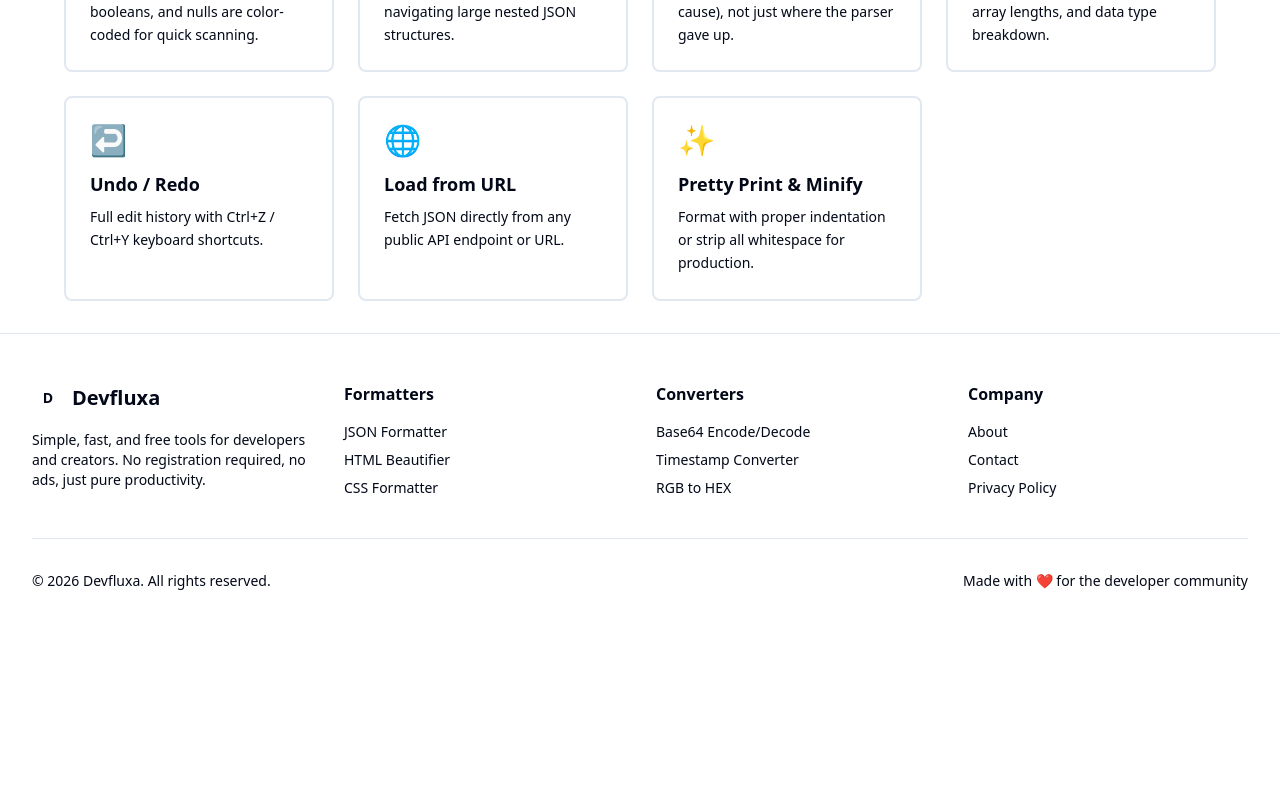
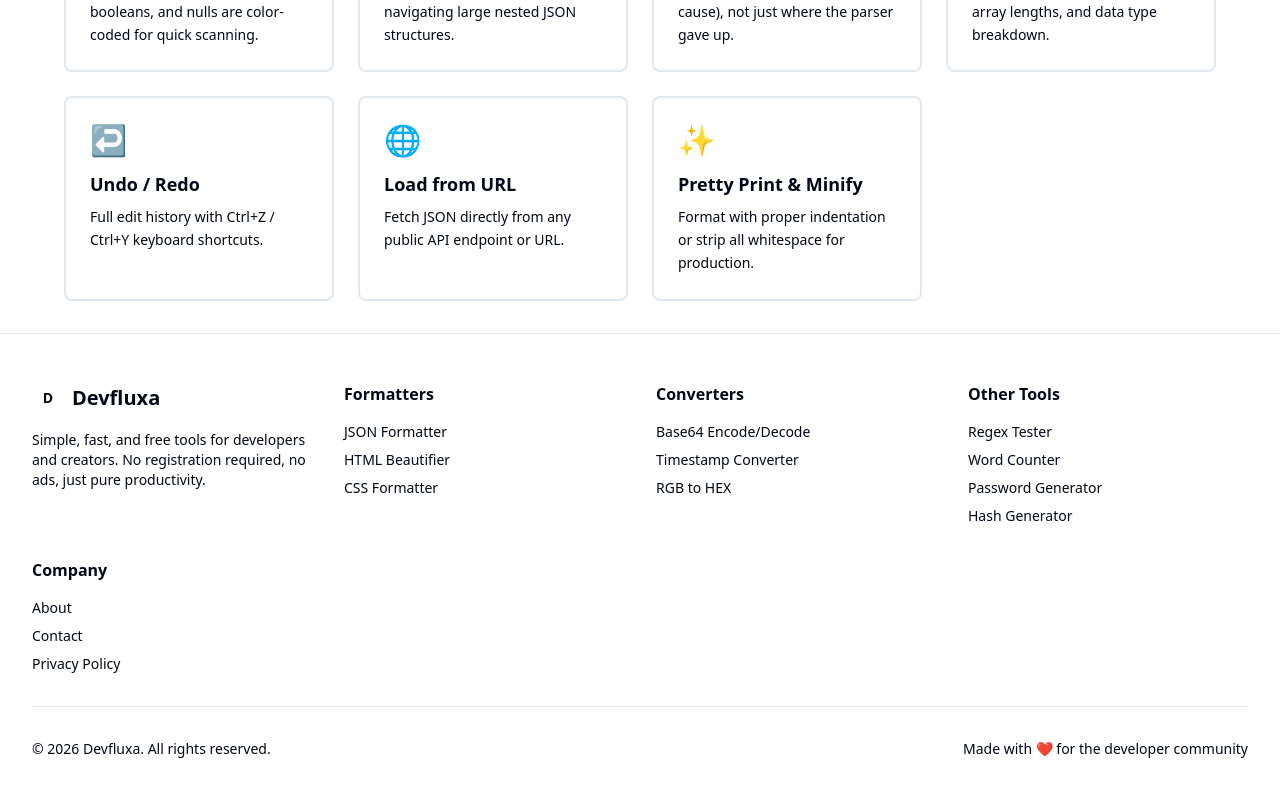
Before and after one commit to ChaitanyaEmani/DevFluxa, a Next.js app: page /formatters/json-formatter in a window 1280 px wide. Shown: the part 1193-1990 px from the top of the page. Before the commit the page ends 1832 px from the top, so only its background shows below. Built offline with nearby package versions, Linux system fonts and the light colour scheme.

Commit message:
updater footer with new tools

```diff
--- a/src/components/layout/Footer.tsx
+++ b/src/components/layout/Footer.tsx
@@ -47,6 +47,16 @@
             </ul>
           </div>
 
+            <div>
+            <h3 className="font-semibold mb-4">Other Tools</h3>
+            <ul className="space-y-2 text-sm">
+              <li><Link href="/tools/regex-tester" className="text-muted-foreground hover:text-foreground transition-colors">Regex Tester</Link></li>
+              <li><Link href="/tools/word-counter" className="text-muted-foreground hover:text-foreground transition-colors">Word Counter</Link></li>
+              <li><Link href="/tools/password-generator" className="text-muted-foreground hover:text-foreground transition-colors">Password Generator</Link></li>
+              <li><Link href="/tools/hash-generator" className="text-muted-foreground hover:text-foreground transition-colors">Hash Generator</Link></li>
+            </ul>
+          </div>
+
           <div>
             <h3 className="font-semibold mb-4">Company</h3>
             <ul className="space-y-2 text-sm">
```
